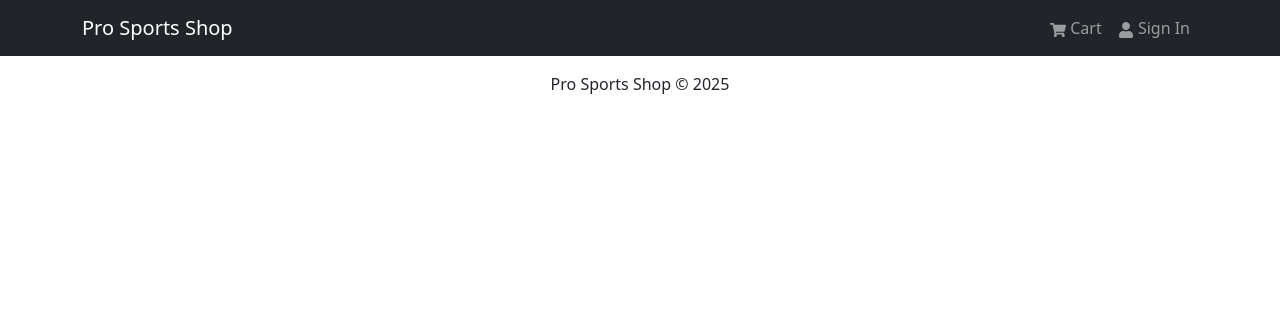
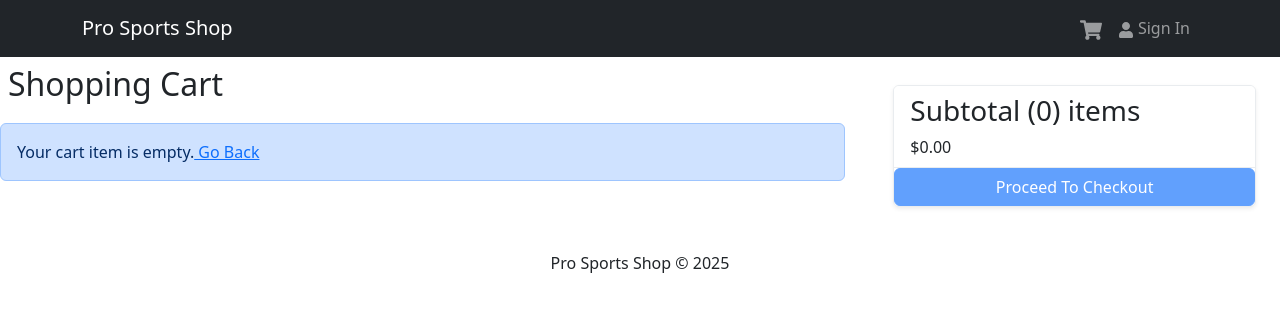
Before and after one commit to mitsumoristudio/ecommercepro, a React (Create React App) app in the folder frontend/: page /cart in a window 1280 px wide. Shown: the top 312 px of the page. Built offline with nearby package versions, Linux system fonts and the light colour scheme.

Commit message:
CartScreen added

```diff
--- a/frontend/src/App.js
+++ b/frontend/src/App.js
@@ -10,7 +10,7 @@ import HomeScreen from "./screens/HomeScreen";
 // import {Outlet} from "react-router-dom";
 import {BrowserRouter as Router, Routes, Route} from "react-router-dom";
 import ProductScreen from "./screens/ProductScreen";
-
+import CartScreen from "./screens/CartScreen";
 
 export default function App() {
   return (
@@ -20,6 +20,7 @@ export default function App() {
               <Routes >
                   <Route path="/" element={<HomeScreen />} />
                   <Route path={"/product/:id"} element={<ProductScreen />} />
+                  <Route path={"/cart"} element={<CartScreen />} />
               </Routes>
 
           <Footer />
--- a/frontend/src/components/Header.jsx
+++ b/frontend/src/components/Header.jsx
@@ -1,9 +1,12 @@
 
-import {Navbar, Nav, Container} from "react-bootstrap";
+import {Navbar, Nav, Container, Badge} from "react-bootstrap";
 import {FaShoppingCart, FaUser} from "react-icons/fa";
 
+import {useSelector} from "react-redux";
 
 export default function Header() {
+    const {cartItems} = useSelector((state) => state.cartSlice); // coming from store.js when we called the reducer
+    // can access anything from the state
     return (
         <header>
             <Navbar bg={"dark"} variant={"dark"} expand={'md'} collapseOnSelect={true}>
@@ -14,7 +17,12 @@ export default function Header() {
                         <Nav className={"ms-auto"} >
 
                             <Nav.Link href="/cart">
-                                <FaShoppingCart /> Cart
+                                <FaShoppingCart size={22} />
+                                {cartItems.length > 0 && (
+                                    <Badge pill bg={'success'} style={{marginLeft: "5px"}}>
+                                        {cartItems.reduce((acc, item) => acc + item.qty, 0)}
+                                    </Badge>
+                                )}
                             </Nav.Link>
 
                             <Nav.Link href={"/login"}>
--- /dev/null
+++ b/frontend/src/components/Message.jsx
@@ -0,0 +1,14 @@
+
+import {Alert} from "react-bootstrap";
+
+export default function Message({variant, children}) {
+    return (
+        <Alert variant={variant}>
+            {children}
+        </Alert>
+    )
+}
+
+Message.defaultProps = {
+    variant: 'info',
+}
--- a/frontend/src/features/reduxslices/cartSlice.js
+++ b/frontend/src/features/reduxslices/cartSlice.js
@@ -1,11 +1,10 @@
 
 import { createSlice } from '@reduxjs/toolkit';
+import {updateCart} from "../../utils/cartUtils";
 
+// check if the cart is in localstorage cache
 const initialState = localStorage.getItem("cart") ? JSON.parse(localStorage.getItem("cart")) : {cartItems: []};
 
-const addDecimals = (num) => {
-    return (Math.round(num * 100) / 100).toFixed(2);
-};
 
 const cartSlice = createSlice({
     name: "cart",
@@ -28,33 +27,19 @@ const cartSlice = createSlice({
                 state.cartItems = [...state.cartItems, item];
             }
 
-            // Calculate the items price
-            state.itemsPrice = addDecimals(
-                state.cartItems.reduce((acc, item) => acc + item.price * item.qty, 0)
-            );
+            // Update the Price and save to local storage
+            return updateCart(state);
 
+        },
+        removeFromCart: (state, action) => {
+            state.cartItems = state.cartItems.filter((x) => x._id !== action.payload);
 
-            // Calculate the shipping price | If items price is greater than 100, shipping is free | If not, shipping is 12
-            state.shippingPrice = addDecimals(state.itemsPrice > 100 ? 0 : 12);
+            return updateCart(state);
+        }
+    },
 
-            // Calculate the tax price | Tax is 15% of the items price
-            state.taxPrice = addDecimals(
-                Number((0.15 * state.itemsPrice).toFixed(2))
-            );
-
-            // Calculate the total price | Total price is the sum of the items price, shipping price and tax price
-            state.totalPrice = (
-                Number(state.itemsPrice) +
-                Number(state.shippingPrice) +
-                Number(state.taxPrice)
-            ).toFixed(2);
-
-            // Save the cart to localStorage
-            localStorage.setItem("cart", JSON.stringify(state));
-        },
-    },
 });
 // Need to export as an action
-export const {addToCart} = cartSlice.actions;
+export const {addToCart, removeFromCart} = cartSlice.actions;
 
 export default cartSlice.reducer;
--- /dev/null
+++ b/frontend/src/screens/CartScreen.jsx
@@ -0,0 +1,94 @@
+
+import {Link, useNavigate} from "react-router-dom";
+import {FaTrash} from 'react-icons/fa';
+import Message from "../components/Message";
+import {Row, Col, ListGroup, Image, Form, Button, Card, ListGroupItem, FormControl} from 'react-bootstrap';
+import {useDispatch, useSelector} from "react-redux";
+import {addToCart, removeFromCart} from "../features/reduxslices/cartSlice";
+
+export default function CartScreen() {
+    const cart = useSelector((state) => state.cartSlice)
+    const {cartItems} = cart;
+
+    const addToCartHandler = async (product, qty) => {
+        dispatch(addToCart({...product, qty}))
+    }
+    const removeToCartHandler = async (id) => {
+        dispatch(removeFromCart(id));
+    }
+
+    const checkoutHandler = () => {
+        navigate(`/login?redirect=/shipping`);
+    }
+
+    const navigate = useNavigate();
+    const dispatch = useDispatch();
+
+    return (
+        <Row>
+            <Col md={8} className={'my-2'}>
+                <h2 className={'px-2'} style={{marginBottom: '20px'}}>Shopping Cart</h2>
+                {cartItems.length === 0 ? (
+                    <Message>
+                        Your cart item is empty.
+                        <Link to={'/'}> Go Back</Link>
+                    </Message>
+                ) : (
+                    <ListGroup variant={'flush'}>
+                        {cartItems.map((item) => (
+                            <ListGroupItem key={item._id}>
+                                <Row>
+                                    <Col md={2}>
+                                        <Image src={item.image} alt={item.name} fluid={true} rounded={true} />
+                                    </Col>
+                                    <Col md={3}>
+                                        <Link to={`/products/${item._id}`}>{item.name}</Link>
+                                    </Col>
+                                    <Col md={2}>${item.price}</Col>
+                                    <Col md={2}>
+                                        <FormControl as={'select'} value={item.qty} onChange={(e) =>
+                                            addToCartHandler(item, Number(e.target.value))}>
+                                            {[...Array(item.countInStock).keys()].map((x) => (
+                                                <option key={ x+ 1} value={ x+ 1}>{ x + 1}</option>
+                                            ))}
+                                        </FormControl>
+                                    </Col>
+                                    <Col md={2}>
+                                        <Button
+                                            type={'button'} variant={'light'}
+                                        onClick={() => removeToCartHandler(item._id)}>
+                                            <FaTrash size={18} />
+                                        </Button>
+                                    </Col>
+                                </Row>
+                            </ListGroupItem>
+                        ))}
+
+                    </ListGroup>
+                )}
+            </Col>
+            <Col md={4} className={'my-4 py-1 justify-content-center align-items-center'}>
+
+                    <Card className={'mx-4 border border-light-subtle shadow-sm '}>
+                        <ListGroup variant={'flush'}>
+                            <ListGroupItem>
+                                <h3>Subtotal ({cartItems.reduce((acc, item) => acc + item.qty,0)}) items</h3>
+
+                                ${cartItems.reduce((acc, item) => acc + item.qty * item.price,0).toFixed(2)}
+                            </ListGroupItem>
+                        </ListGroup>
+                        <Button type={'button'}
+                                className={'btn-block'}
+                                disabled={cartItems.length === 0}
+                                onClick={checkoutHandler}
+                        >
+                            Proceed To Checkout
+                        </Button>
+                    </Card>
+
+                </Col>
+
+
+        </Row>
+    )
+}
--- a/frontend/src/screens/HomeScreen.jsx
+++ b/frontend/src/screens/HomeScreen.jsx
@@ -8,6 +8,7 @@ import {Row, Col} from 'react-bootstrap';
 import Product from '../components/Product';
 import {useGetProductsQuery} from "../features/reduxslices/productsApiSlice";
 import Loader from "../components/Loader";
+import Message from "../components/Message";
 
 export default function HomeScreen() {
     const { data: products, isLoading, isError } = useGetProductsQuery();
@@ -25,7 +26,7 @@ export default function HomeScreen() {
 
     return (
         <>
-            {isLoading ? (<Loader/>) : isError ? (<div>{isError?.data?.message || isError.error}</div>) : ( // ? for undefined
+            {isLoading ? (<Loader/>) : isError ? (<Message variant={'danger'}>{isError?.data?.message || isError.error}</Message>) : ( // ? for undefined
                 <>
                 <div className={'flex-column align-items-center px-4 gap-2'}>
                 <h1 className={'py-3 px-3'}>Latest Products</h1>
--- a/frontend/src/screens/ProductScreen.jsx
+++ b/frontend/src/screens/ProductScreen.jsx
@@ -3,10 +3,13 @@ import Ratings from "../components/Ratings";
 import {Row, Col, Image, ListGroup, Card, Button, ListGroupItem, FormControl} from "react-bootstrap";
 import {useGetProductDetailsByIdQuery} from "../features/reduxslices/productsApiSlice";
 import Loader from "../components/Loader";
+import Message from "../components/Message";
+
 import {useState} from "react";
 import {addToCart} from "../features/reduxslices/cartSlice";
 import {useNavigate} from "react-router-dom";
 import {useDispatch} from "react-redux";
+
 
 // TODO Before adding Redux reducers
 //import {useParams} from "react-router-dom";
@@ -49,7 +52,7 @@ export default function ProductScreen() {
             Go Back
         </Link>
             {isLoading ? (<Loader/>) : error ? (
-                <div>{error?.data?.message || error.error }</div>
+                <Message variant={'danger'}>{error?.data?.message || error.error }</Message>
             ) : (<Row>
                 <Col md={5}>
                     <Image src={product.image} alt={product.name} fluid={true} />
--- /dev/null
+++ b/frontend/src/utils/cartUtils.js
@@ -0,0 +1,32 @@
+
+export const addDecimals = (num) => {
+    return (Math.round(num * 100) / 100).toFixed(2);
+};
+
+export const updateCart = (state) => {
+
+    // Calculate the items price
+    state.itemsPrice = addDecimals(
+        state.cartItems.reduce((acc, item) => acc + item.price * item.qty, 0)
+    );
+
+    // Calculate the shipping price | If items price is greater than 100, shipping is free | If not, shipping is 12
+    state.shippingPrice = addDecimals(state.itemsPrice > 100 ? 0 : 12);
+
+    // Calculate the tax price | Tax is 15% of the items price
+    state.taxPrice = addDecimals(
+        Number((0.15 * state.itemsPrice).toFixed(2))
+    );
+
+    // Calculate the total price | Total price is the sum of the items price, shipping price and tax price
+    state.totalPrice = (
+        Number(state.itemsPrice) +
+        Number(state.shippingPrice) +
+        Number(state.taxPrice)
+    ).toFixed(2);
+
+    // Save the cart to localStorage
+    localStorage.setItem("cart", JSON.stringify(state));
+
+    return state;
+}
```
